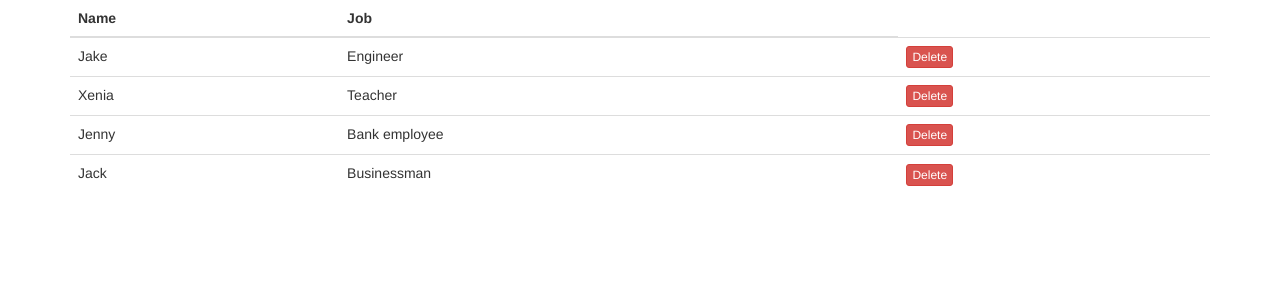
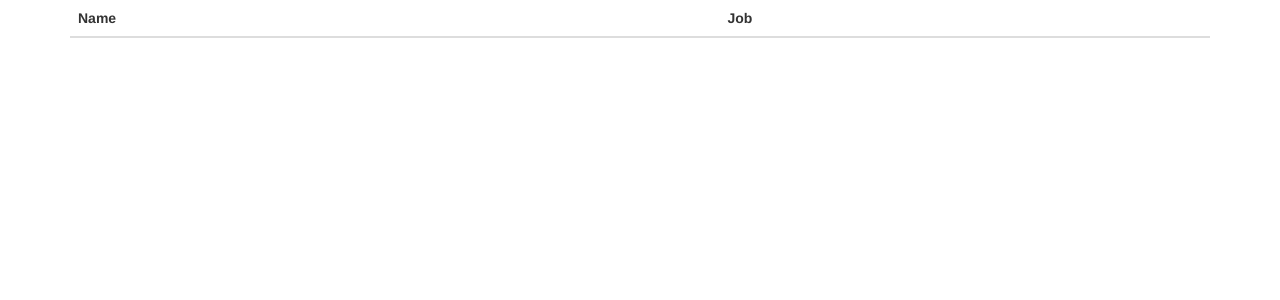
Before and after one commit to FatliTalk/react-table-demo, a React (Create React App) app: page / in a window 1280 px wide. Shown: the top 300 px of the page. Built offline with nearby package versions, Linux system fonts and the light colour scheme.

Commit message:
Remove hard-coded data from `state.characters`

```diff
--- a/src/App.js
+++ b/src/App.js
@@ -4,24 +4,7 @@ import Table from './Table';
 
 class App extends Component {
   state = {
-    characters: [
-      {
-        name: 'Jake',
-        job: 'Engineer',
-      },
-      {
-        name: 'Xenia',
-        job: 'Teacher',
-      },
-      {
-        name: 'Jenny',
-        job: 'Bank employee',
-      },
-      {
-        name: 'Jack',
-        job: 'Businessman',
-      },
-    ],
+    characters: [],
   };
 
   removeCharacter = (index) => {
```
